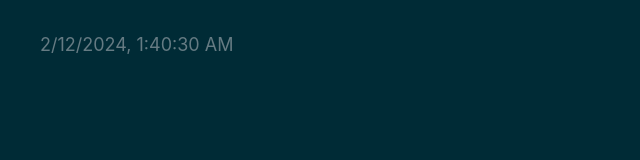
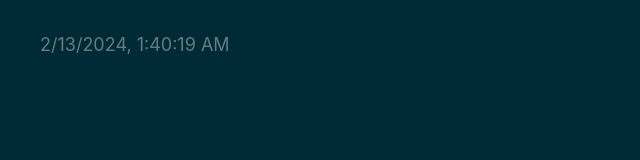
Before and after one commit to web3cave/5-elon-musk, a plain HTML site: page index.html in a window 1280 px wide. Shown: the full height of the page, 0-640 px from the left. Drawn offline with Linux system fonts and the light colour scheme.

Commit message:
deploy: f8e56c30efe1e0f2db5e36ce8dc77514ff5e6a7d

```diff
--- a/index.html
+++ b/index.html
@@ -54,8 +54,8 @@
     <!-- %after-body-begin.html% -->
 
     <footer>
-      <a class="footer-link" href="https://github.com/web3cave/5-elon-musk/actions/runs/7866270568">
-        <time id="build-timestamp" datetime="2024-02-12T01:40:30.104Z">2024-02-12T01:40:30.104Z</time>
+      <a class="footer-link" href="https://github.com/web3cave/5-elon-musk/actions/runs/7880515284">
+        <time id="build-timestamp" datetime="2024-02-13T01:40:19.566Z">2024-02-13T01:40:19.566Z</time>
       </a>
       <a class="footer-link" href="https://github.com/osmoscraft/osmosfeed">osmosfeed 1.15.1</a>
     </footer>
```
Also changed, not shown: 1 other file.
